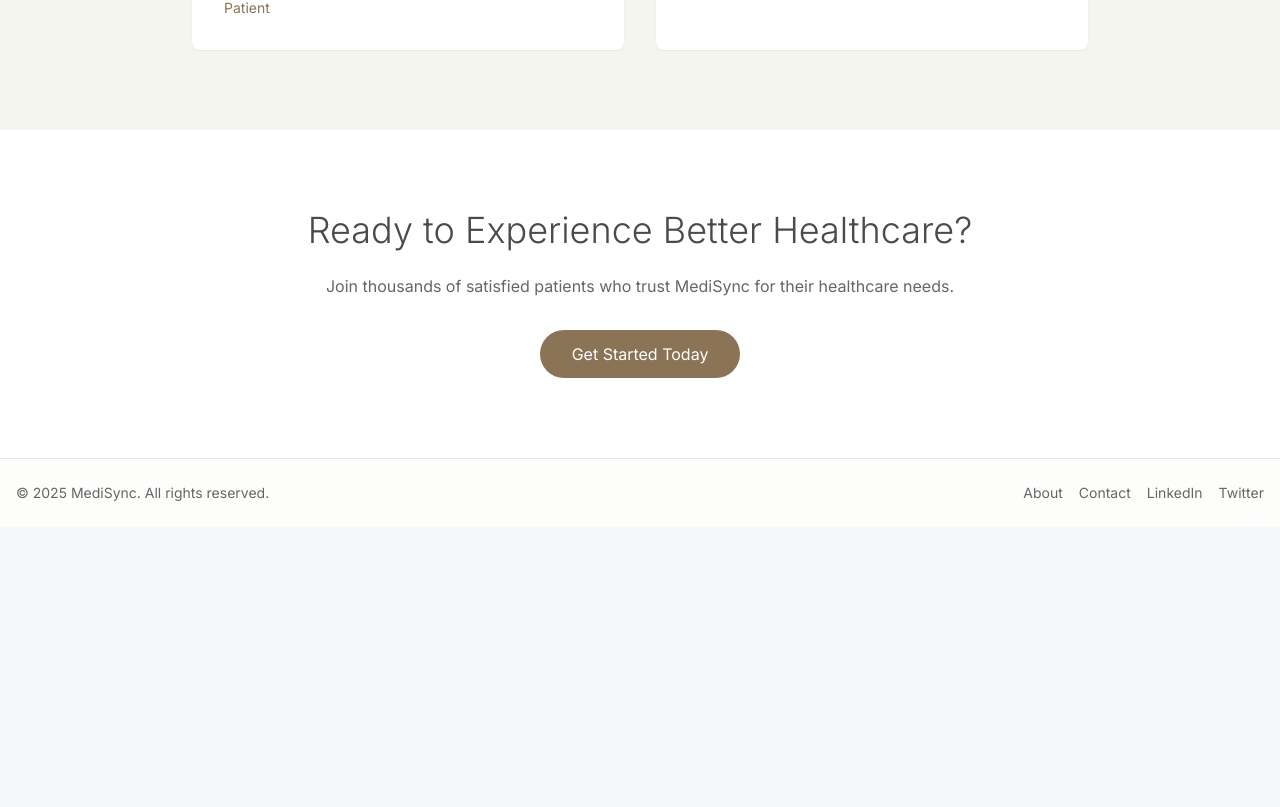
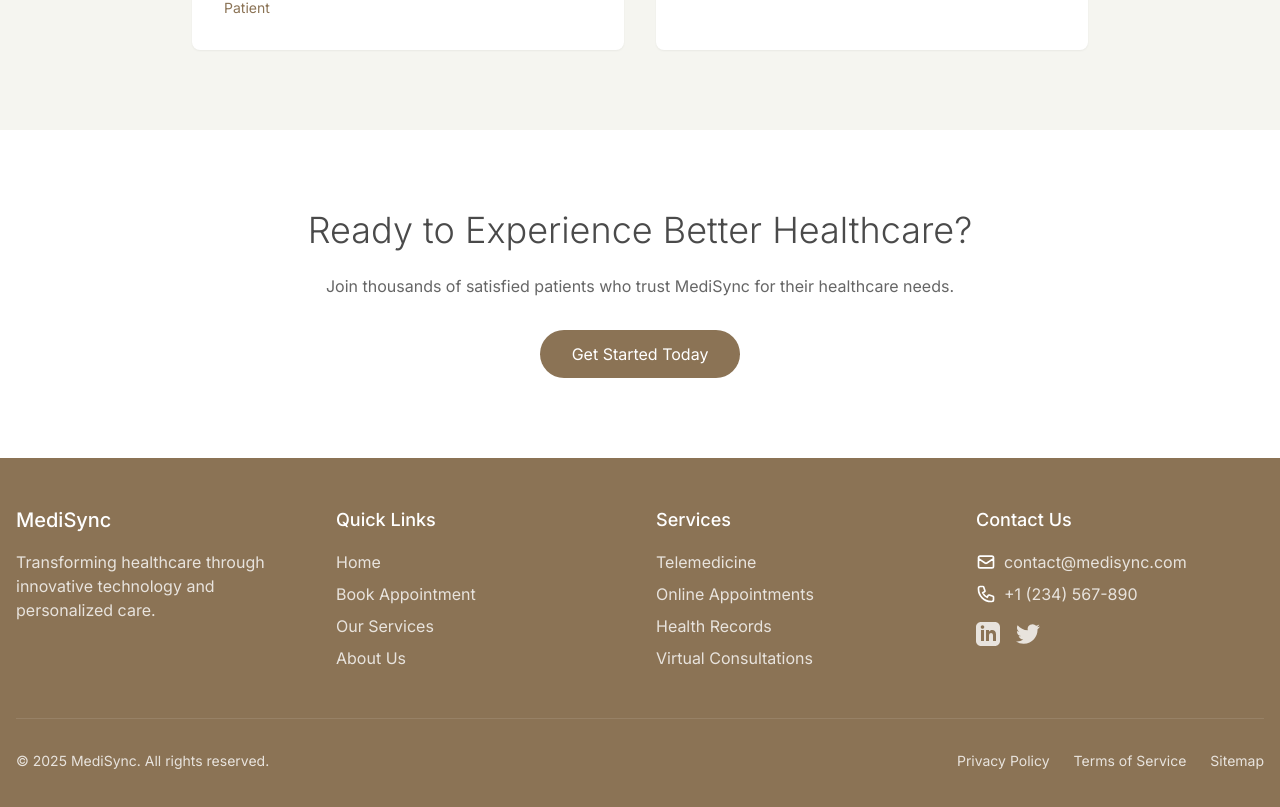
Before and after one commit to shreytalreja25/MediSync, a Next.js app: page / in a window 1280 px wide. Shown: the part 1678-2485 px from the top of the page. Before the commit the page ends 2205 px from the top, so only its background shows below. Built offline with nearby package versions, Linux system fonts and the light colour scheme; no server answers.

Commit message:
footer changes

```diff
--- a/src/app/layout.tsx
+++ b/src/app/layout.tsx
@@ -24,14 +24,125 @@ export default function RootLayout({
           <Navbar />
           <main className="flex-1">{children}</main>
           {/* Footer */}
-          <footer className="bg-white/80 dark:bg-gray-900/80 backdrop-blur border-t py-6 mt-auto">
-            <div className="max-w-7xl mx-auto px-4 flex flex-col md:flex-row items-center justify-between text-sm text-[#666] dark:text-gray-400">
-              <span>&copy; {new Date().getFullYear()} MediSync. All rights reserved.</span>
-              <div className="flex items-center gap-4 mt-2 md:mt-0">
-                <Link href="/about" className="hover:text-[#8B7355] dark:hover:text-[#A67B5B] transition-colors">About</Link>
-                <Link href="/contact" className="hover:text-[#8B7355] dark:hover:text-[#A67B5B] transition-colors">Contact</Link>
-                <a href="#" className="hover:text-[#8B7355] dark:hover:text-[#A67B5B] transition-colors">LinkedIn</a>
-                <a href="#" className="hover:text-[#8B7355] dark:hover:text-[#A67B5B] transition-colors">Twitter</a>
+          <footer className="bg-[#8B7355] text-white">
+            <div className="max-w-7xl mx-auto px-4 py-12">
+              <div className="grid grid-cols-1 md:grid-cols-4 gap-8">
+                {/* Company Info */}
+                <div className="space-y-4">
+                  <h3 className="text-xl font-medium">MediSync</h3>
+                  <p className="text-white/80">
+                    Transforming healthcare through innovative technology and personalized care.
+                  </p>
+                </div>
+
+                {/* Quick Links */}
+                <div>
+                  <h4 className="text-lg font-medium mb-4">Quick Links</h4>
+                  <ul className="space-y-2">
+                    <li>
+                      <Link href="/" className="text-white/80 hover:text-white transition-colors">
+                        Home
+                      </Link>
+                    </li>
+                    <li>
+                      <Link href="/appointments" className="text-white/80 hover:text-white transition-colors">
+                        Book Appointment
+                      </Link>
+                    </li>
+                    <li>
+                      <Link href="/services" className="text-white/80 hover:text-white transition-colors">
+                        Our Services
+                      </Link>
+                    </li>
+                    <li>
+                      <Link href="/about" className="text-white/80 hover:text-white transition-colors">
+                        About Us
+                      </Link>
+                    </li>
+                  </ul>
+                </div>
+
+                {/* Services */}
+                <div>
+                  <h4 className="text-lg font-medium mb-4">Services</h4>
+                  <ul className="space-y-2">
+                    <li>
+                      <Link href="/services/telemedicine" className="text-white/80 hover:text-white transition-colors">
+                        Telemedicine
+                      </Link>
+                    </li>
+                    <li>
+                      <Link href="/services/appointments" className="text-white/80 hover:text-white transition-colors">
+                        Online Appointments
+                      </Link>
+                    </li>
+                    <li>
+                      <Link href="/services/records" className="text-white/80 hover:text-white transition-colors">
+                        Health Records
+                      </Link>
+                    </li>
+                    <li>
+                      <Link href="/services/consultations" className="text-white/80 hover:text-white transition-colors">
+                        Virtual Consultations
+                      </Link>
+                    </li>
+                  </ul>
+                </div>
+
+                {/* Contact */}
+                <div>
+                  <h4 className="text-lg font-medium mb-4">Contact Us</h4>
+                  <ul className="space-y-2">
+                    <li className="flex items-center space-x-2">
+                      <svg className="w-5 h-5" fill="none" stroke="currentColor" viewBox="0 0 24 24">
+                        <path strokeLinecap="round" strokeLinejoin="round" strokeWidth="2" d="M3 8l7.89 5.26a2 2 0 002.22 0L21 8M5 19h14a2 2 0 002-2V7a2 2 0 00-2-2H5a2 2 0 00-2 2v10a2 2 0 002 2z" />
+                      </svg>
+                      <a href="mailto:contact@medisync.com" className="text-white/80 hover:text-white transition-colors">
+                        contact@medisync.com
+                      </a>
+                    </li>
+                    <li className="flex items-center space-x-2">
+                      <svg className="w-5 h-5" fill="none" stroke="currentColor" viewBox="0 0 24 24">
+                        <path strokeLinecap="round" strokeLinejoin="round" strokeWidth="2" d="M3 5a2 2 0 012-2h3.28a1 1 0 01.948.684l1.498 4.493a1 1 0 01-.502 1.21l-2.257 1.13a11.042 11.042 0 005.516 5.516l1.13-2.257a1 1 0 011.21-.502l4.493 1.498a1 1 0 01.684.949V19a2 2 0 01-2 2h-1C9.716 21 3 14.284 3 6V5z" />
+                      </svg>
+                      <a href="tel:+1234567890" className="text-white/80 hover:text-white transition-colors">
+                        +1 (234) 567-890
+                      </a>
+                    </li>
+                  </ul>
+                  <div className="mt-4 flex space-x-4">
+                    <a href="https://linkedin.com" target="_blank" rel="noopener noreferrer" className="text-white/80 hover:text-white transition-colors">
+                      <svg className="w-6 h-6" fill="currentColor" viewBox="0 0 24 24">
+                        <path d="M19 0h-14c-2.761 0-5 2.239-5 5v14c0 2.761 2.239 5 5 5h14c2.762 0 5-2.239 5-5v-14c0-2.761-2.238-5-5-5zm-11 19h-3v-11h3v11zm-1.5-12.268c-.966 0-1.75-.79-1.75-1.764s.784-1.764 1.75-1.764 1.75.79 1.75 1.764-.783 1.764-1.75 1.764zm13.5 12.268h-3v-5.604c0-3.368-4-3.113-4 0v5.604h-3v-11h3v1.765c1.396-2.586 7-2.777 7 2.476v6.759z"/>
+                      </svg>
+                    </a>
+                    <a href="https://twitter.com" target="_blank" rel="noopener noreferrer" className="text-white/80 hover:text-white transition-colors">
+                      <svg className="w-6 h-6" fill="currentColor" viewBox="0 0 24 24">
+                        <path d="M23.953 4.57a10 10 0 01-2.825.775 4.958 4.958 0 002.163-2.723c-.951.555-2.005.959-3.127 1.184a4.92 4.92 0 00-8.384 4.482C7.69 8.095 4.067 6.13 1.64 3.162a4.822 4.822 0 00-.666 2.475c0 1.71.87 3.213 2.188 4.096a4.904 4.904 0 01-2.228-.616v.06a4.923 4.923 0 003.946 4.827 4.996 4.996 0 01-2.212.085 4.936 4.936 0 004.604 3.417 9.867 9.867 0 01-6.102 2.105c-.39 0-.779-.023-1.17-.067a13.995 13.995 0 007.557 2.209c9.053 0 13.998-7.496 13.998-13.985 0-.21 0-.42-.015-.63A9.935 9.935 0 0024 4.59z"/>
+                      </svg>
+                    </a>
+                  </div>
+                </div>
+              </div>
+
+              {/* Bottom Bar */}
+              <div className="mt-12 pt-8 border-t border-white/10">
+                <div className="flex flex-col md:flex-row justify-between items-center">
+                  <p className="text-white/80 text-sm">
+                    &copy; {new Date().getFullYear()} MediSync. All rights reserved.
+                  </p>
+                  <div className="flex space-x-6 mt-4 md:mt-0">
+                    <Link href="/privacy" className="text-white/80 hover:text-white text-sm transition-colors">
+                      Privacy Policy
+                    </Link>
+                    <Link href="/terms" className="text-white/80 hover:text-white text-sm transition-colors">
+                      Terms of Service
+                    </Link>
+                    <Link href="/sitemap" className="text-white/80 hover:text-white text-sm transition-colors">
+                      Sitemap
+                    </Link>
+                  </div>
+                </div>
               </div>
             </div>
           </footer>
```
